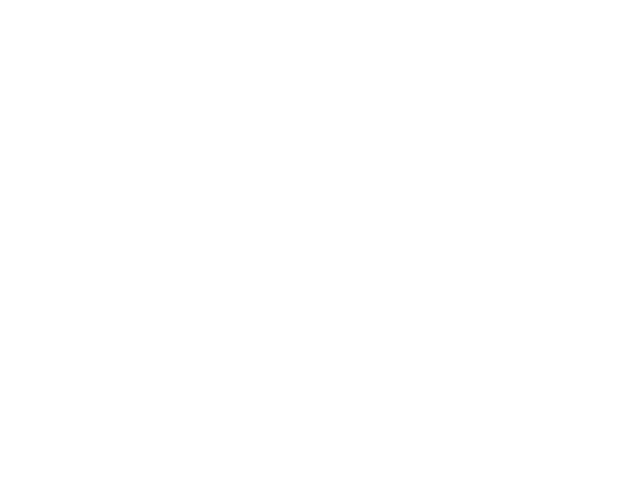
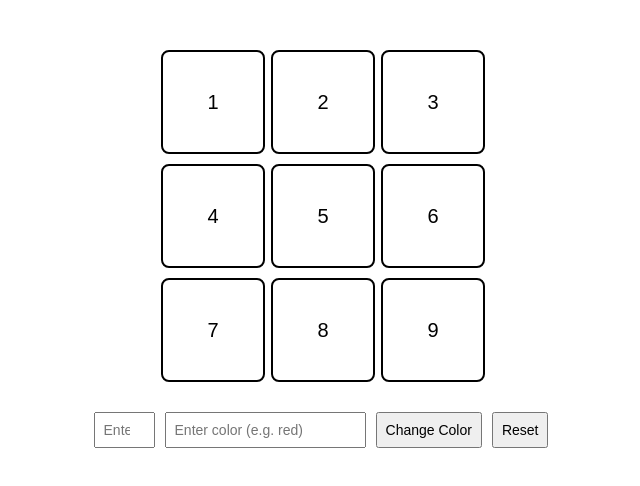
Before and after one commit to acciojob/Replit-Asian-Paints-ayanali31990, a website: page main.html in a window 1280 px wide. Shown: the whole page, without its empty margins (319-959 px from the left). Drawn offline with Linux system fonts and the light colour scheme.

Commit message:
created a submission

```diff
--- a/main.html
+++ b/main.html
@@ -1,16 +1,29 @@
 <!DOCTYPE html>
+<html>
+<head>
+  <link rel="stylesheet" href="styles.css">
+</head>
+<body>
+  <div id="grid-container">
+    <!-- 3x3 Grid -->
+    <div class="grid-item" id="1">1</div>
+    <div class="grid-item" id="2">2</div>
+    <div class="grid-item" id="3">3</div>
+    <div class="grid-item" id="4">4</div>
+    <div class="grid-item" id="5">5</div>
+    <div class="grid-item" id="6">6</div>
+    <div class="grid-item" id="7">7</div>
+    <div class="grid-item" id="8">8</div>
+    <div class="grid-item" id="9">9</div>
+  </div>
 
-<html>
+  <div class="controls">
+    <input type="number" id="block_id" placeholder="Enter block id (1-9)" min="1" max="9">
+    <input type="text" id="colour_id" placeholder="Enter color (e.g. red)">
+    <button id="change_button">Change Color</button>
+    <button id="Reset">Reset</button>
+  </div>
 
-<head>
-	<link rel="stylesheet" href="styles.css">
-</head>
-
-<body>
-	<!-- the entire body must be written by student -->
-    <script type="text/javascript" src="./script.js">
-</script>
-
+  <script type="text/javascript" src="./script.js"></script>
 </body>
-
 </html>
--- a/script.js
+++ b/script.js
@@ -1 +1,25 @@
 //your JS code here. If required.
+const changeButton = document.getElementById("change_button");
+const resetButton = document.getElementById("Reset");
+
+changeButton.addEventListener("click", () => {
+  const blockId = document.getElementById("block_id").value;
+  const color = document.getElementById("colour_id").value;
+
+  // Reset all blocks to transparent first
+  const blocks = document.querySelectorAll(".grid-item");
+  blocks.forEach(block => block.style.backgroundColor = "transparent");
+
+  // Change color of the selected block
+  const selectedBlock = document.getElementById(blockId);
+  if (selectedBlock) {
+    selectedBlock.style.backgroundColor = color;
+  } else {
+    alert("Invalid block id! Please enter a number between 1 and 9.");
+  }
+});
+
+resetButton.addEventListener("click", () => {
+  const blocks = document.querySelectorAll(".grid-item");
+  blocks.forEach(block => block.style.backgroundColor = "transparent");
+});
--- a/styles.css
+++ b/styles.css
@@ -1 +1,38 @@
 /*  your css code here. If applicable */
+body {
+  font-family: Arial, sans-serif;
+  text-align: center;
+  margin-top: 50px;
+}
+
+#grid-container {
+  display: grid;
+  grid-template-columns: repeat(3, 100px);
+  grid-gap: 10px;
+  justify-content: center;
+  margin-bottom: 30px;
+}
+
+.grid-item {
+  width: 100px;
+  height: 100px;
+  background-color: transparent;
+  display: flex;
+  align-items: center;
+  justify-content: center;
+  font-size: 20px;
+  border: 2px solid #000;
+  border-radius: 8px;
+  transition: background-color 0.3s ease;
+}
+
+.controls {
+  display: flex;
+  justify-content: center;
+  gap: 10px;
+}
+
+input, button {
+  padding: 8px;
+  font-size: 14px;
+}
```
